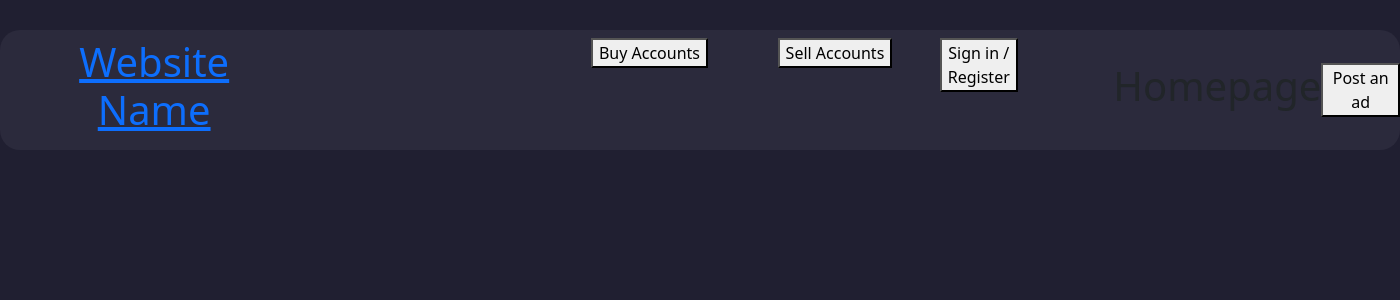
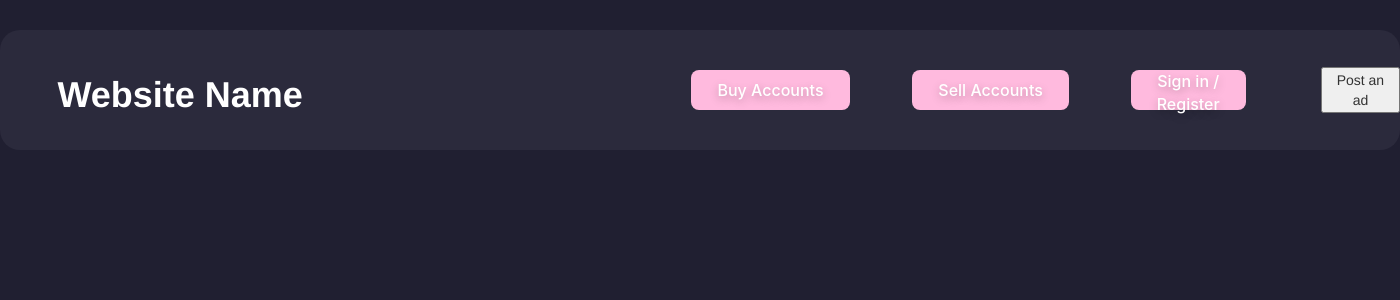
Before and after one commit to Mishibla/CITS3403-GroupProject, a Flask app: page / in a window 1400 px wide. Shown: the top 300 px of the page. Run offline with Flask 3, Linux system fonts and the light colour scheme; some libraries are stand-ins or nearby versions.

Commit message:
fixed CSS for base.html

```diff
--- a/app/static/base.css
+++ b/app/static/base.css
@@ -18,4 +18,86 @@ body {
     margin-right: 0;
     margin-left: 0;
     width: 100%; /* Ensure it takes full width */
+
 }
+
+h1 {
+    margin-left: 30px;
+}
+
+h1 a {
+    color: white;             /* Ensures text color is white */
+    text-decoration: none;    /* Removes underline */
+    font-weight: bold;
+}
+
+h1 a:hover {
+    color: white;             /* Keeps text color white on hover */
+    text-decoration: none;    /* Ensures no underline appears on hover */
+}
+
+.custom_button {
+    background-image: linear-gradient(92.88deg, #455EB5 9.16%, #5643CC 43.89%, #673FD7 64.72%);
+    border-radius: 8px;
+    border-style: none;
+    box-sizing: border-box;
+    color: #FFFFFF;
+    cursor: pointer;
+    flex-shrink: 0;
+    font-family: "Inter UI","SF Pro Display",-apple-system,BlinkMacSystemFont,"Segoe UI",Roboto,Oxygen,Ubuntu,Cantarell,"Open Sans","Helvetica Neue",sans-serif;
+    font-size: 16px;
+    font-weight: 500;
+    height: 4rem;
+    padding: 0 1.6rem;
+    text-align: center;
+    text-shadow: rgba(0, 0, 0, 0.25) 0 3px 8px;
+    transition: all .5s;
+    user-select: none;
+    -webkit-user-select: none;
+    touch-action: manipulation;
+}
+
+.custom_button:hover {
+    box-shadow: rgba(80, 63, 205, 0.5) 0 1px 30px;
+    transition-duration: .1s;
+}
+
+@media (min-width: 768px) {
+    .custom_button {
+      padding: 0 2.6rem;
+    }
+}
+
+
+.custom_button2 {
+    margin-top: 15px;
+    background-color: #ffbade;
+    border-radius: 8px;
+    border-style: none;
+    box-sizing: border-box;
+    color: #FFFFFF;
+    cursor: pointer;
+    flex-shrink: 0;
+    font-family: "Inter UI","SF Pro Display",-apple-system,BlinkMacSystemFont,"Segoe UI",Roboto,Oxygen,Ubuntu,Cantarell,"Open Sans","Helvetica Neue",sans-serif;
+    font-size: 16px;
+    font-weight: 500;
+    height: 4rem;
+    padding: 0 1.6rem;
+    text-align: center;
+    text-shadow: rgba(0, 0, 0, 0.25) 0 3px 8px;
+    transition: all .5s;
+    user-select: none;
+    -webkit-user-select: none;
+    touch-action: manipulation;
+}
+
+.custom_button2:hover {
+    box-shadow: rgba(205, 63, 200, 0.5) 0 1px 30px;
+    transition-duration: .1s;
+}
+
+@media (min-width: 768px) {
+    .custom_button2 {
+      padding: 0 2.6rem;
+    }
+}
--- a/app/templates/Homepage.html
+++ b/app/templates/Homepage.html
@@ -1,5 +1,4 @@
 {% extends "base.html" %}
 {% block content %}
-<h1>Homepage</h1>
 <button class="postad" onclick="location.href='/createad'">Post an ad</button>
 {% endblock %}
--- a/app/templates/base.html
+++ b/app/templates/base.html
@@ -8,8 +8,11 @@
     {% else %}
     <title>Homepage</title>
     {% endif %}
-    <link href="https://cdn.jsdelivr.net/npm/bootstrap@5.3.3/dist/css/bootstrap.min.css" rel="stylesheet" integrity="sha384-QWTKZyjpPEjISv5WaRU9OFeRpok6YctnYmDr5pNlyT2bRjXh0JMhjY6hW+ALEwIH" crossorigin="anonymous">
+    <link rel="stylesheet" href="https://maxcdn.bootstrapcdn.com/bootstrap/3.4.0/css/bootstrap.min.css">
     <link rel="stylesheet" type="text/css" href="{{ url_for('static', filename='base.css') }}">
+    <link rel="stylesheet" type="text/css" href="{{ url_for('static', filename='custom_buttons.css') }}">
+    <script src="https://maxcdn.bootstrapcdn.com/bootstrap/3.4.0/js/bootstrap.min.js"></script>
+
 </head>
 <body>
     <div class="container1">
```
